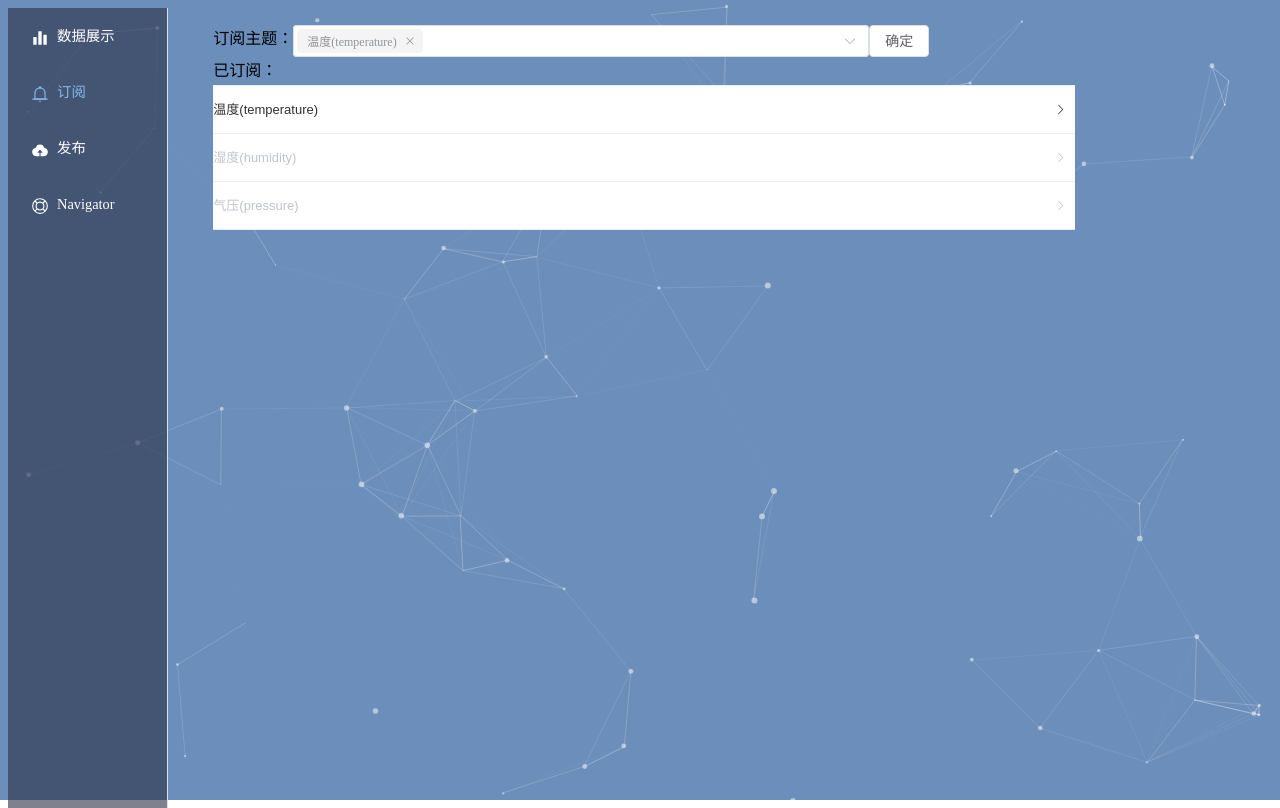
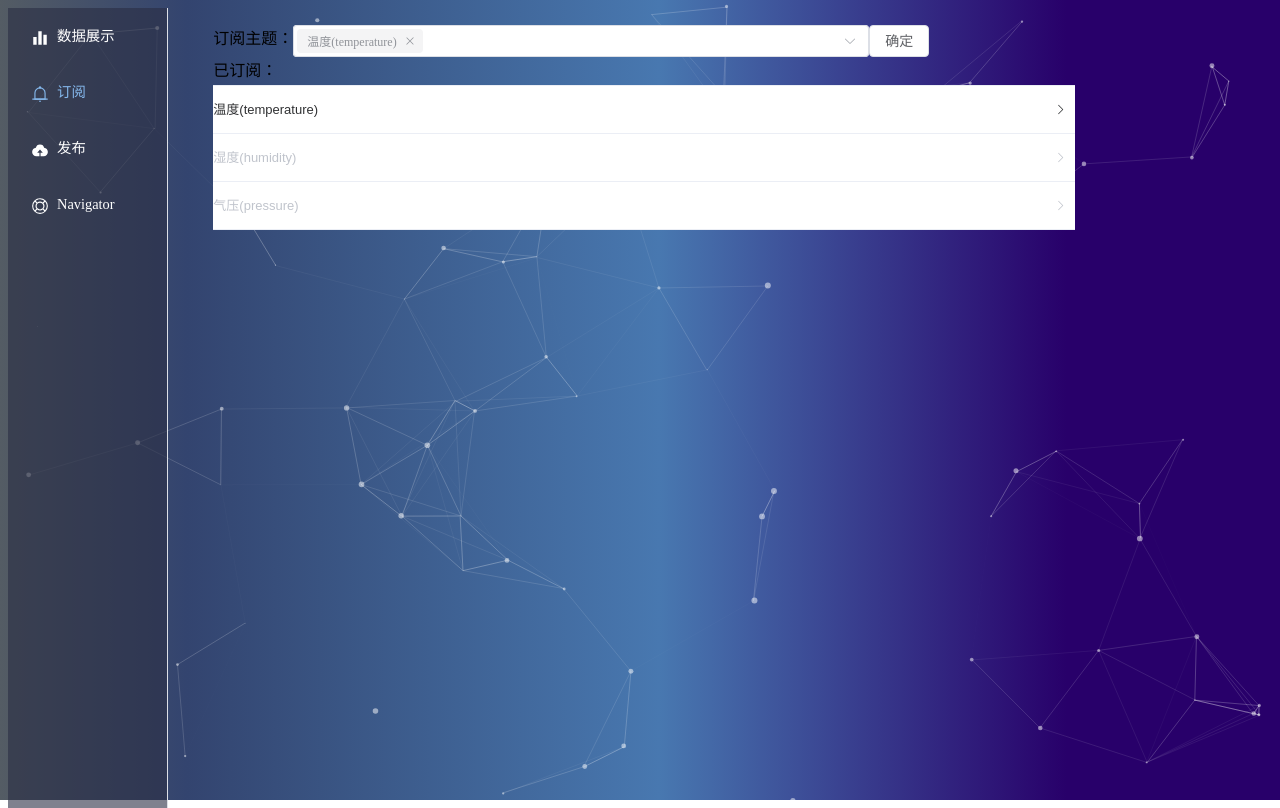
Before and after one commit to Gramkellen/IoT_System, a Vue app: page /about/subscribe in a window 1280 px wide. Built offline with nearby package versions, Linux system fonts and the light colour scheme; what vue-particles would draw is missing.

Commit message:
更新背景色

```diff
--- a/src/components/particles/index.vue
+++ b/src/components/particles/index.vue
@@ -31,9 +31,9 @@
     left: 0;
     z-index: 1;
   }
-  #particles-js {
-
-    background-color: #6b8ebb;
+   #particles-js {
+    background: linear-gradient(270deg, #28006A 16.67%, #4878B0 48.48%, #395381 75%, #33446F 85.42%, #545C64 100%);
+    /* background-color: #6b8ebb; */
     width: 100%;
     height: 100%;
   }
```
